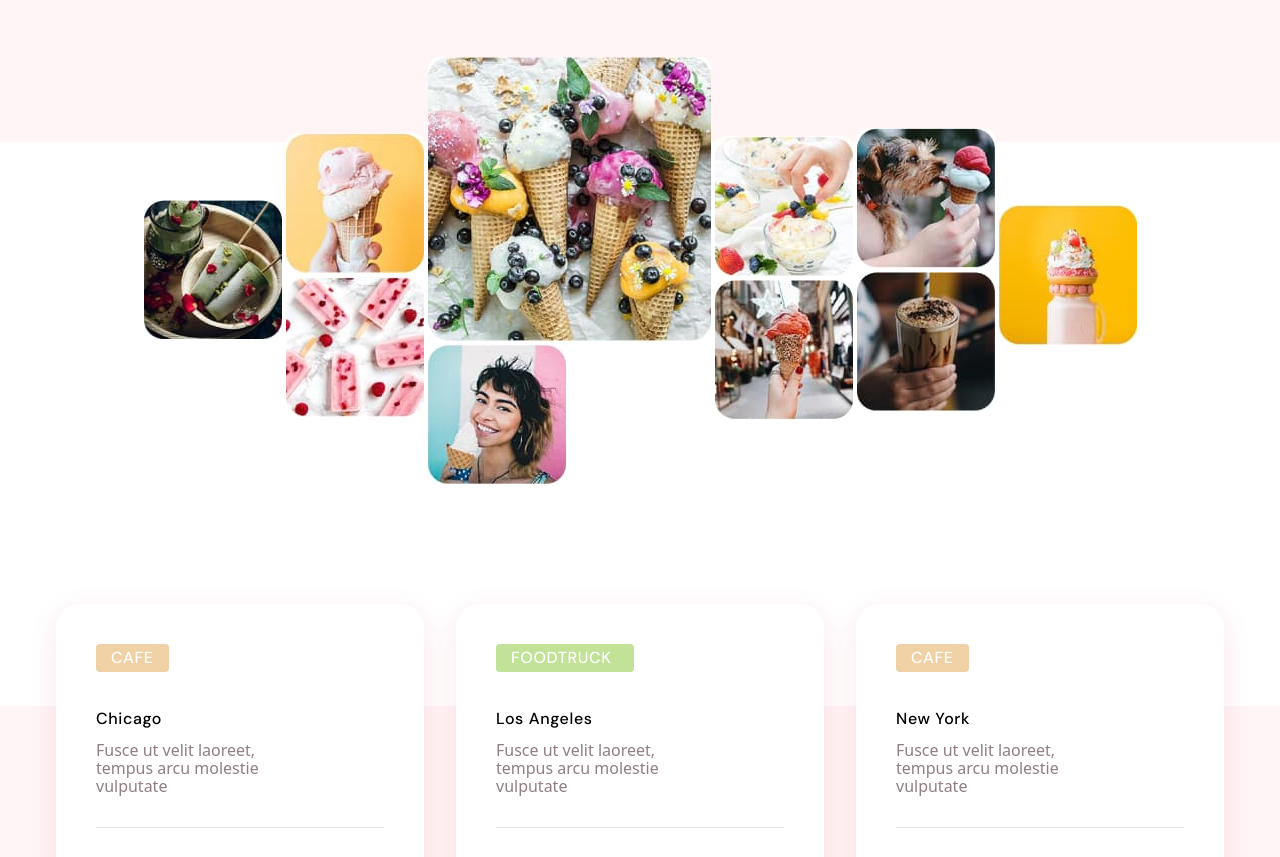
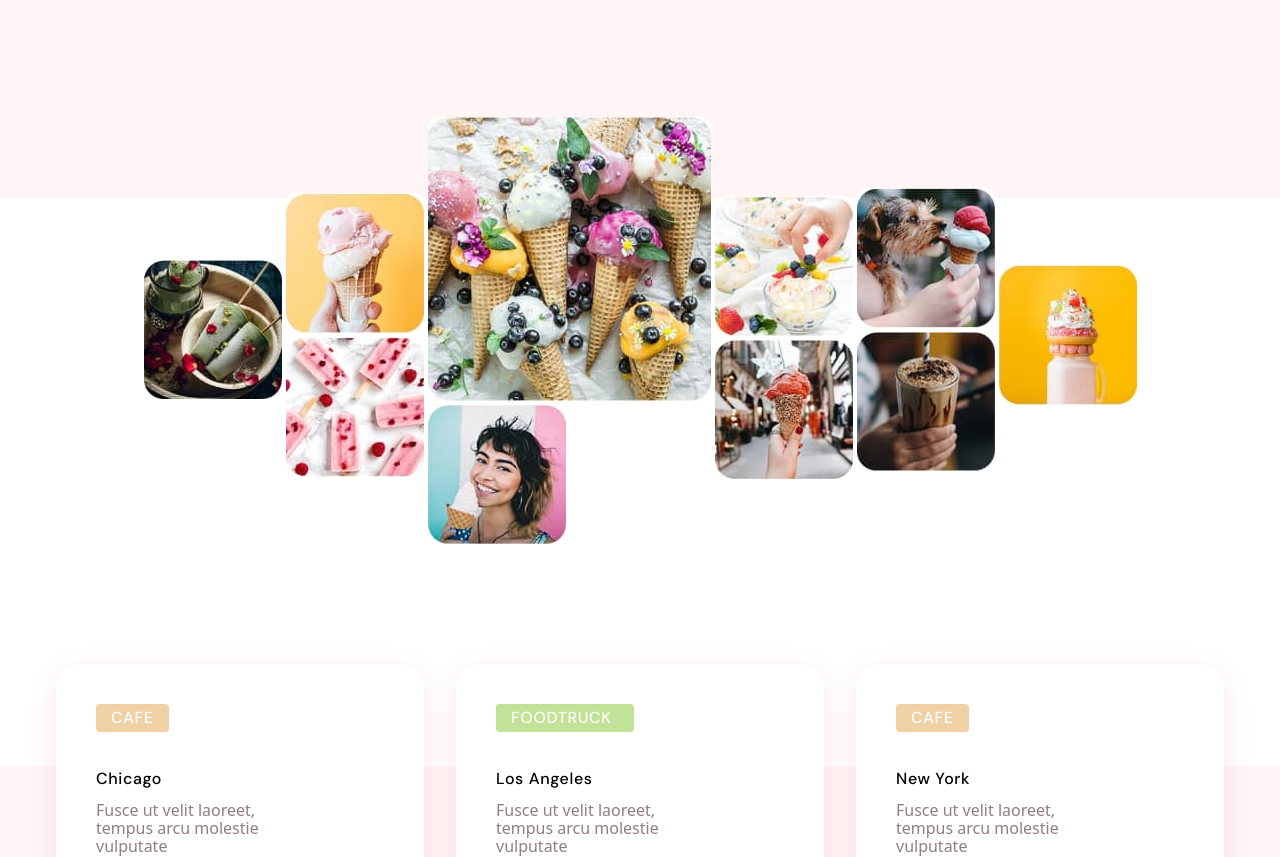
Before and after one commit to jiml268/team-project1, a website built with Parcel: page src/index.html in a window 1280 px wide. Shown: the part 3098-3955 px from the top of the page. Built offline with nearby package versions, Linux system fonts and the light colour scheme; files whose address does not match are found by name.

Commit message:
gallery padding top
gallery padding top and background gradient adjustment

```diff
--- a/src/sass/_gallery.scss
+++ b/src/sass/_gallery.scss
@@ -15,10 +15,11 @@ ul {
 
 .gallery__section {
     background-image: linear-gradient(to bottom,
-            #FFF5F6 20%,
-            #FFF5F6 20%,
-            #FFFFFF 15%,
-        );
+        #FFF5F6 34%,
+        #FFF5F6 34%,
+        #FFFFFF 15%);
+
+    padding-top: 30px;
 }
 
 .gallery__list {
@@ -64,17 +65,21 @@ ul {
 @media screen and (min-width: 768px) {
     .gallery__section {
         background-image: linear-gradient(to bottom,
-                #FFF5F6 60%,
-                #FFF5F6 60%,
-                #FFFFFF 20%);
+            #FFF5F6 60%,
+            #FFF5F6 60%,
+            #FFFFFF 20%);
+
+        padding-top: 32px;
     }
 }
 
 @media screen and (min-width: 1280px) {
     .gallery__section {
         background-image: linear-gradient(to bottom,
-                #FFF5F6 20%,
-                #FFF5F6 20%,
-                #FFFFFF 15%);
+            #FFF5F6 29%,
+            #FFF5F6 29%,
+            #FFFFFF 15%);
+
+        padding-top: 60px;
     }
 }
```
Also changed, not shown: css/index.css, css/index.min.css, src/sass/_about-testing.scss (renamed from src/partials/_about-testing.scss), 2 other files.
